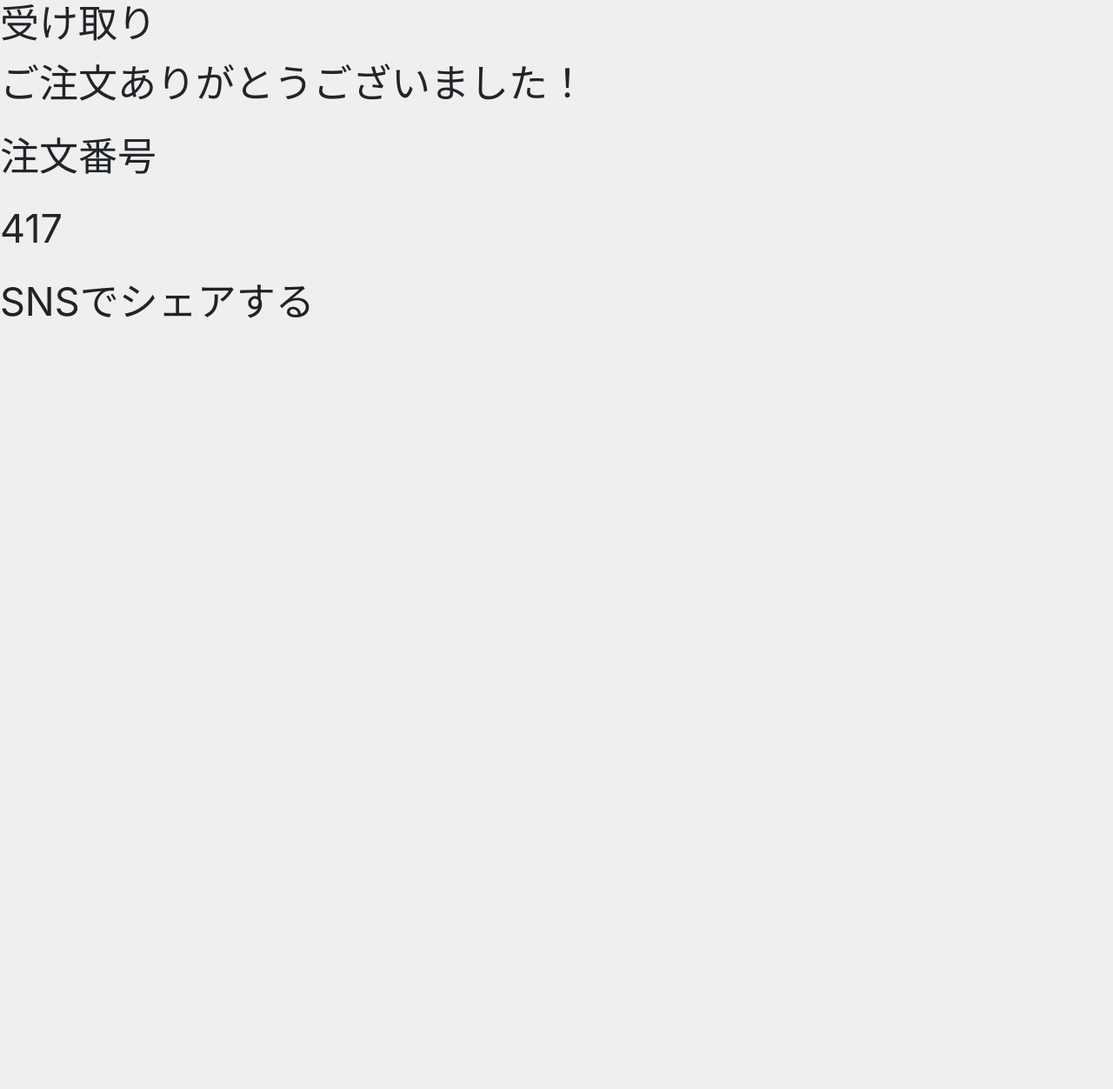
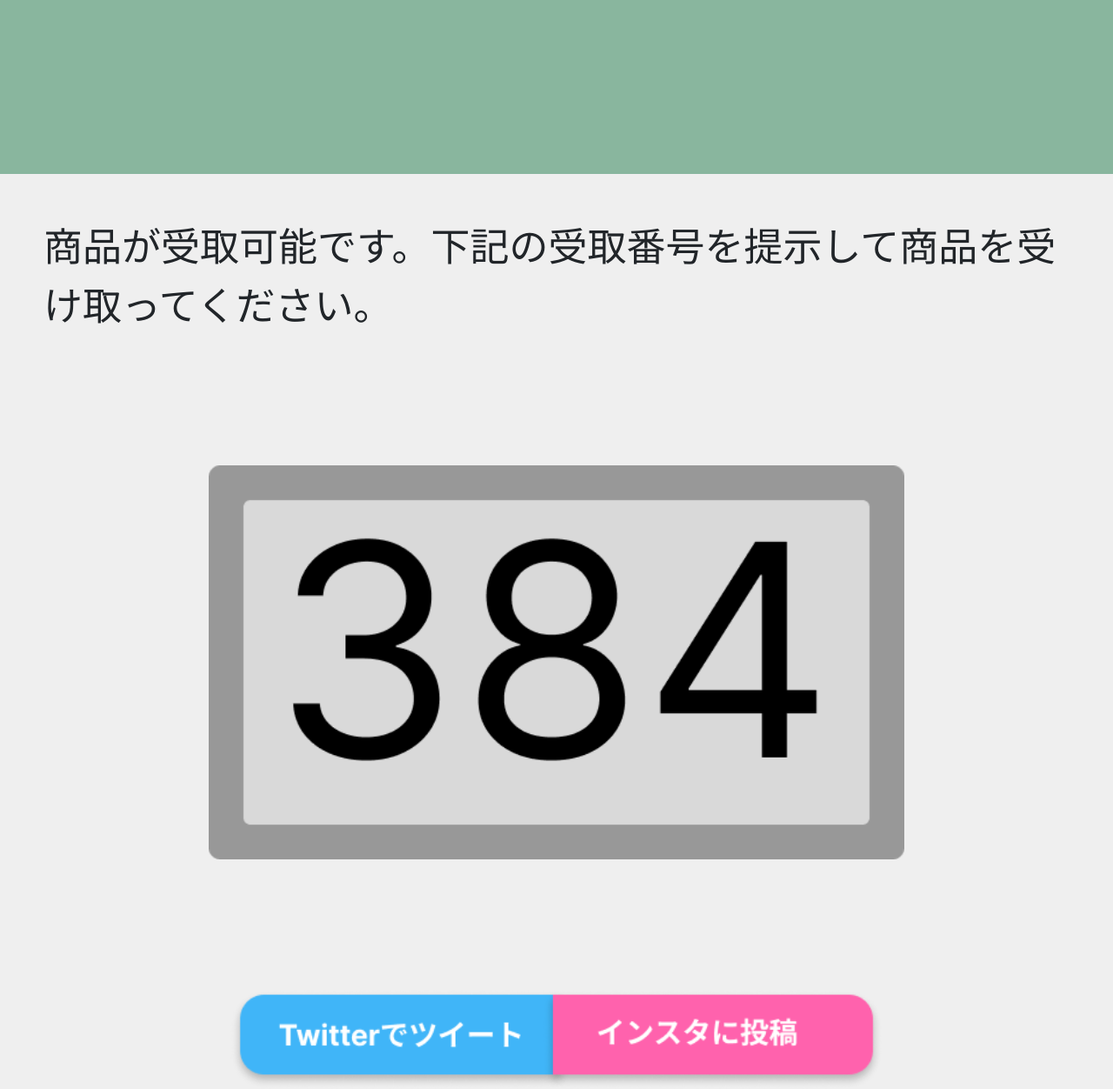
Before and after one commit to goma000/softwareB-2023, a Flask app: page /receipt in a window 1280 px wide. Shown: the whole page at 87% size. Before the commit the page ends 366 px from the top, so only its background shows below. Run offline with Flask 3, Linux system fonts and the light colour scheme.

Commit message:
受け取り画面修正

```diff
--- a/static/style.css
+++ b/static/style.css
@@ -233,6 +233,28 @@ header .navbar-collapse {
   width: 830px;
   height: auto;
 }
+.content .number {
+  text-align: center;
+  -webkit-box-align: center;
+      -ms-flex-align: center;
+          align-items: center;
+  margin-top: 150px;
+}
+.content .number img {
+  width: 800px;
+  height: auto;
+}
+.content .share {
+  text-align: center;
+  -webkit-box-align: center;
+      -ms-flex-align: center;
+          align-items: center;
+  margin-top: 150px;
+}
+.content .share img {
+  width: 750px;
+  height: auto;
+}
 
 .margin-content {
   margin-top: 50px;
--- a/static/style.scss
+++ b/static/style.scss
@@ -243,6 +243,25 @@ header {
   }
 }
 
+.number {
+  text-align: center;
+  align-items: center;
+  margin-top: 150px;
+  img {
+    width: 800px;
+    height: auto;
+  }
+}
+
+.share {
+  text-align: center;
+  align-items: center;
+  margin-top: 150px;
+  img {
+    width: 750px;
+    height: auto;
+  }
+}
 
 }
 
--- a/templates/receipt.html
+++ b/templates/receipt.html
@@ -7,10 +7,14 @@
     <link rel="stylesheet" href="{{ url_for('static', filename='style.css') }}">
 </head>
 <body>
-    <h1>受け取り</h1>
-    <p>ご注文ありがとうございました！</p>
-    <p>注文番号</p>
-    <p>417</p>
-    <a href="{{ url_for('share') }}">SNSでシェアする</a>
+    <header></header>
+    <div class="content margin-content">
+    <p>商品が受取可能です。下記の受取番号を提示して商品を受け取ってください。</p>
+    <div class="number">
+        <img src="{{ url_for('static', filename='number.png') }}" alt="受け取り番号">
+    </div>
+    <div class="share">
+        <img src="{{ url_for('static', filename='share.png') }}" alt="シェアボタン">
+    </div>
 </body>
 </html>
```
Also changed, not shown: templates/share.html (deleted, +0 -14 lines), static/number.png (added), static/share.png (added), 1 other file.
